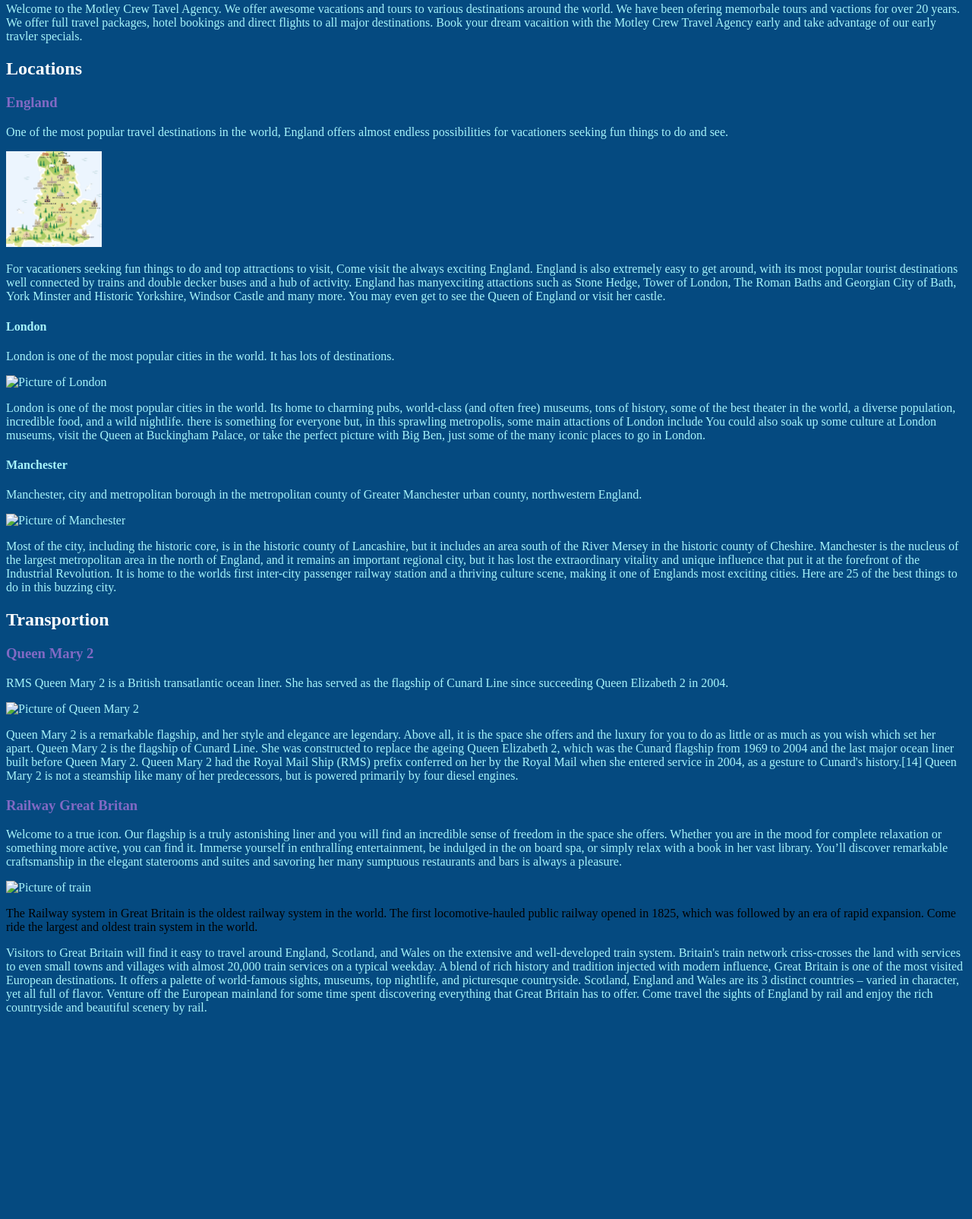
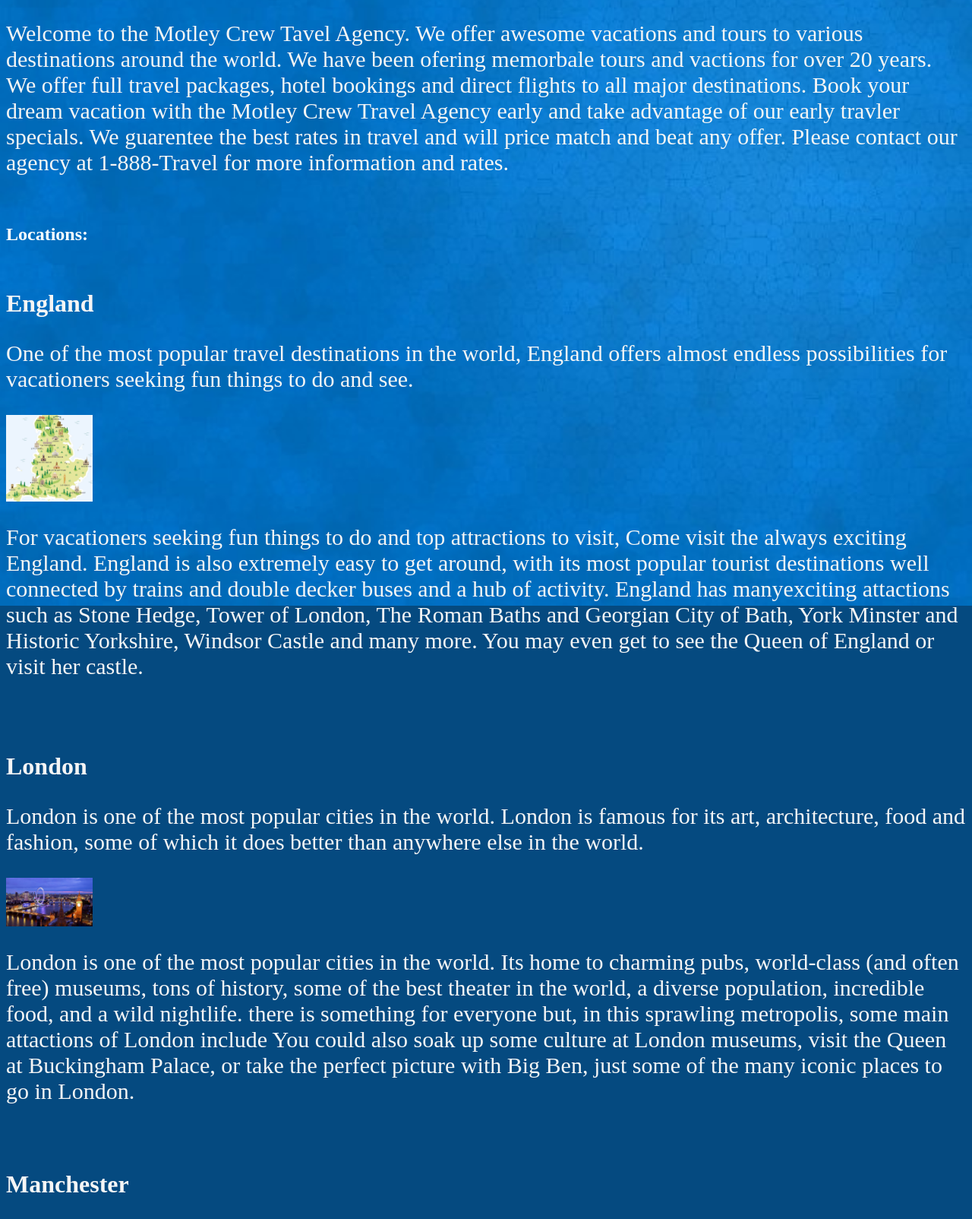
Before and after one commit to electrona/javascript_travel_project, a plain HTML site: page index.html in a window 1280 px wide. Shown: the part 327-1931 px from the top of the page at 76% size. Before the commit the page ends 1678 px from the top, so only its background shows below. Drawn offline with Linux system fonts and the light colour scheme.

Commit message:
lots of changes
added background, added text, added mouse over text to highlight and more

```diff
--- a/index.html
+++ b/index.html
@@ -8,59 +8,77 @@
     <title>The Motley Crew Travel Agency 20018474</title>
   </head>
   <body>
-    <h1 id="erics-travel-agency">The Motley Crew Travel Agency</h1>
-    <h2 id="about-us">About Us</h2>
+    <style>
+      body {
+        background-image: url('background.jpg');
+        background-repeat: no-repeat;
+        background-attachment: fixed;
+        background-size: 2000px;
+      }
+      </style>
+      <p style="text-align:center;"><img src="GroupProjectlogo.jpg" alt="Logo" width = "25%" height = "auto"></p>
+
+    <h2 id="about-us">About Us:</h2>
     <p>
-      Welcome to The Motley Crew Travel Agency.  We offer awesome vacations and tours at reasonable rates. Please contact our agency at 1-888-Travel for
-      more information and rates. We guarentee the best rates in travel and will price match and beat any offer.
+      The Motley Crew Tavel Agency have been ofering memorbale tours and vactions for over 20 years. Let our professional staff help you book your dream vacation today.
+
     </p>
-    <p>
-    <img src="GroupProjectlogo.jpg" alt="The Motley Crew Travel Agency" width = "15%" height = "auto"  />
-    </p>
+
     <p>
       Welcome to the Motley Crew Tavel Agency.  We offer awesome vacations and tours to various destinations around the world. We have been ofering memorbale tours
-      and vactions for over 20 years. We offer full travel packages, hotel bookings and direct flights to all major destinations. Book your dream vacaition with the
-      Motley Crew Travel Agency early and take advantage of our early travler specials.
+      and vactions for over 20 years. We offer full travel packages, hotel bookings and direct flights to all major destinations. Book your dream vacation with the
+      Motley Crew Travel Agency early and take advantage of our early travler specials. We guarentee the best rates in travel and will price match and beat any offer.
+      Please contact our agency at 1-888-Travel for more information and rates.
+      <br>
+      <br>
     </p>
-    <h2 id="locations">Locations</h2>
-    <h3 id="england">England</h3>
+    <h2 id="locations">Locations:</h2>
+    <br>
+    <h1 id="england">England</h1>
     <p>
       One of the most popular travel destinations in the world, England offers almost endless possibilities for vacationers seeking fun things to do and see.
     </p>
     <p>
-      <img src="england-map.jpg" alt="Map of England" width = "10%" height = "auto"     />
+      <div class="container">
+        <img src="england-map.jpg" alt="Avatar" class="image">
+        <div class="overlay">Map of England</div>
+      </div>
+
     </p>
     <p>
       For vacationers seeking fun things to do and top attractions to visit, Come visit the always exciting England. England is also extremely easy to get around, with its most popular
       tourist destinations well connected by trains and double decker buses and a hub of activity. England has manyexciting attactions such as Stone Hedge, Tower of London,
       The Roman Baths and Georgian City of Bath, York Minster and Historic Yorkshire, Windsor Castle and many more. You may even get to see the Queen of England or visit her castle.
     </p>
-
+    <br>
+    <br>
     </p>
-    <h4 id="london">London</h4>
+    <h1 id="london">London</h1>
     <p>
-      London is one of the most popular cities in the world. It has lots of destinations.
+      London is one of the most popular cities in the world. London is famous for its art, architecture, food and fashion, some of which it does better than anywhere else in the world.
     </p>
     <p>
-      <img
-        src=".\src\london_skyline.jpg"
-        alt="Picture of London"
-      />
+      <div class="container">
+        <img src="london_skyline.jpg" alt="Avatar" class="image">
+        <div class="overlay">London Skyline</div>
+      </div>
     </p>
     <p>
       London is one of the most popular cities in the world. Its home to charming pubs, world-class (and often free) museums, tons of history, some of the best theater in the world,
       a diverse population, incredible food, and a wild nightlife. there is something for everyone but, in this sprawling metropolis, some main attactions of London include You could
       also soak up some culture at London museums, visit the Queen at Buckingham Palace, or take the perfect picture with Big Ben, just some of the many iconic places to go in London.
     </p>
-    <h4 id="manchester">Manchester</h4>
+    <br>
+    <br>
+    <h1 id="manchester">Manchester</h1>
     <p>
       Manchester, city and metropolitan borough in the metropolitan county of Greater Manchester urban county, northwestern England.
     </p>
     <p>
-      <img
-        src=".\src\manchester.jpg"
-        alt="Picture of Manchester"
-      />
+      <div class="container">
+        <img src="manchester.jpg" alt="Avatar" class="image">
+        <div class="overlay">Manchester</div>
+      </div>
     </p>
     <p>
        Most of the city, including the historic core, is in the historic county of Lancashire, but it includes an area south of the River Mersey in the historic county of Cheshire.
@@ -68,40 +86,46 @@
        unique influence that put it at the forefront of the Industrial Revolution. It is home to the worlds first inter-city passenger railway station and a thriving culture scene,
        making it one of Englands most exciting cities. Here are 25 of the best things to do in this buzzing city.
     </p>
-    <h2 id="transportion">Transportion</h2>
+    <br>
+    <br>
+    <h2 id="transportion">Transportion:</h2>
+    <br>
     <h3 id="queen-mary-2">Queen Mary 2</h3>
     <p>
       RMS Queen Mary 2 is a British transatlantic ocean liner. She has served as the flagship of Cunard Line since succeeding Queen Elizabeth 2 in 2004.
     </p>
     <p>
-      <img
-        src=".\src\queen_mary2.jpg"
-        alt="Picture of Queen Mary 2"
-      />
+      <div class="container">
+        <img src="queen_mary2.jpg" alt="Avatar" class="image">
+        <div class="overlay">The Queen Mary 2</div>
+      </div>
     </p>
     <p>
       Queen Mary 2 is a remarkable flagship, and her style and elegance are legendary. Above all, it is the space she offers and the luxury for you to do as little or as much as you
-      wish which set her apart. Queen Mary 2 is the flagship of Cunard Line. She was constructed to replace the ageing Queen Elizabeth 2, which was the Cunard flagship from 1969 to 2004 and the last major ocean liner built before Queen Mary 2. Queen Mary 2 had the Royal Mail Ship (RMS) prefix conferred on her by the Royal Mail when she entered service in 2004, as a gesture to Cunard's history.[14]
-      Queen Mary 2 is not a steamship like many of her predecessors, but is powered primarily by four diesel engines.
+      wish which set her apart. Queen Mary 2 is the flagship of Cunard Line. Welcome to a true icon. Our flagship is a truly astonishing liner and you will find an incredible sense of freedom in the space she offers. Whether you are in the mood for complete
+      relaxation or something more active, you can find it. Immerse yourself in enthralling entertainment, be indulged in the on board spa, or simply relax with a book in her vast library. You’ll discover remarkable craftsmanship in the elegant staterooms and suites and savoring her many
+      sumptuous restaurants and bars is always a pleasure.
+      <br>
+      <br>
     </p>
     <h3 id="british-airways">Railway Great Britan</h3>
     <p>
-      Welcome to a true icon. Our flagship is a truly astonishing liner and you will find an incredible sense of freedom in the space she offers. Whether you are in the mood for complete
-      relaxation or something more active, you can find it. Immerse yourself in enthralling entertainment, be indulged in the on board spa, or simply relax with a book in her vast library. You’ll discover remarkable craftsmanship in the elegant staterooms and suites and savoring her many
-      sumptuous restaurants and bars is always a pleasure.
+       The Railway system in Great Britain is the oldest railway system in the world. The first locomotive-hauled public railway opened in 1825, which was followed by an era of rapid
+       expansion. Come ride the largest and oldest train system in the world.
     </p>
     <p>
-      <img
-        src=".\src\railway"
-        alt="Picture of train"
-      />
+      <div class="container">
+        <img src="railway.jpg" alt="Avatar" class="image">
+        <div class="overlay">Britain Railway</div>
+      </div>
     </p>
-     The Railway system in Great Britain is the oldest railway system in the world. The first locomotive-hauled public railway opened in 1825,
-     which was followed by an era of rapid expansion. Come ride the largest and oldest train system in the world.
     <p>
      Visitors to Great Britain will find it easy to travel around England, Scotland, and Wales on the extensive and well-developed train system. Britain's train network criss-crosses the land with services to even small towns and villages with almost
-      20,000 train services on a typical weekday. A blend of rich history and tradition injected with modern influence, Great Britain is one of the most visited European destinations. It offers a palette of world-famous sights, museums, top nightlife, and picturesque countryside. Scotland, England and Wales are its 3 distinct countries – varied in character, yet all full of flavor. Venture off the European mainland for some time spent
-      discovering everything that Great Britain has to offer. Come travel the sights of England by rail and enjoy the rich countryside and beautiful scenery by rail.
+     20,000 train services on a typical weekday. A blend of rich history and tradition injected with modern influence, Great Britain is one of the most visited European destinations.
+     It offers a palette of world-famous sights, museums, top nightlife, and picturesque countryside. Scotland, England and Wales are its 3 distinct countries varied in character,
+     yet all full of flavor. Venture off the European mainland for some time spent discovering everything that Great Britain has to offer. Come travel the sights of England by rail and enjoy the rich countryside and beautiful scenery by rail.
+    </p>
+
     </p>
     <script src="travel_agency.js"></script>
   </body>
--- a/travel_agency.css
+++ b/travel_agency.css
@@ -8,21 +8,58 @@ img {
 }
 
 h1 {
-    color: #A7F4FA;
+    color: whitesmoke;
 }
 
 h2 {
-    color: #ffffff;
+    color: white;
 }
 
 h3 {
-    color: rgb(129, 105, 196);
+    color: white;
 }
 
 h4 {
-    color: #A7F4FA;
+    color: whitesmoke;
 }
 
 p {
-    color: #A7F4FA;
+    color: whitesmoke;
+    font-size: 30px;
 }
+* {box-sizing: border-box}
+
+/* Container needed to position the overlay. Adjust the width as needed */
+.container {
+  position: relative;
+  width: 60%;
+  max-width: 800px;
+}
+
+/* Make the image to responsive */
+.image {
+  display: block;
+  width: 100%;
+  height: auto;
+}
+
+/* The overlay effect - lays on top of the container and over the image */
+.overlay {
+  position: absolute;
+  bottom: 0;
+  background: rgb(0, 0, 0);
+  background: rgba(0, 0, 0, 0.5); /* Black see-through */
+  color: #f1f1f1;
+  width: 100%;
+  transition: .5s ease;
+  opacity:0;
+  color: white;
+  font-size: 20px;
+  padding: 20px;
+  text-align: center;
+}
+
+/* When you mouse over the container, fade in the overlay title */
+.container:hover .overlay {
+  opacity: 1;
+}
```
Also changed, not shown: background.jpg (added), background.png (added), img/background.png (added), railway.jpg (added).
